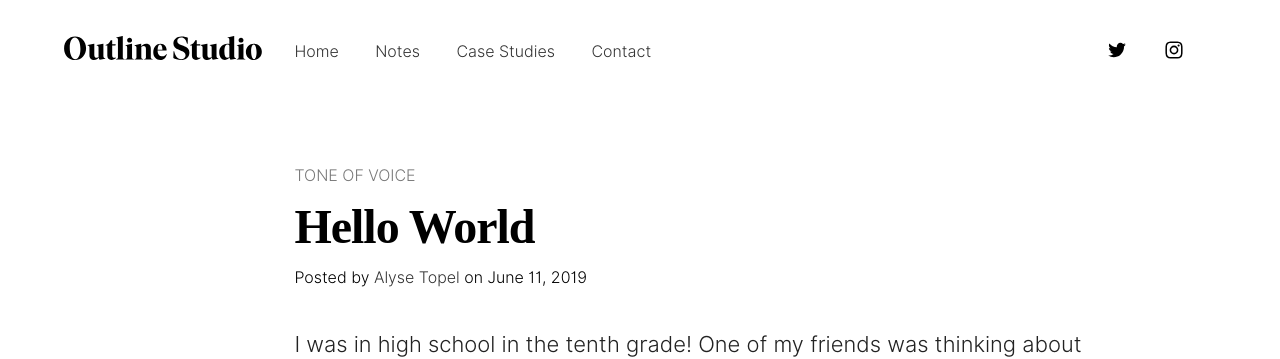
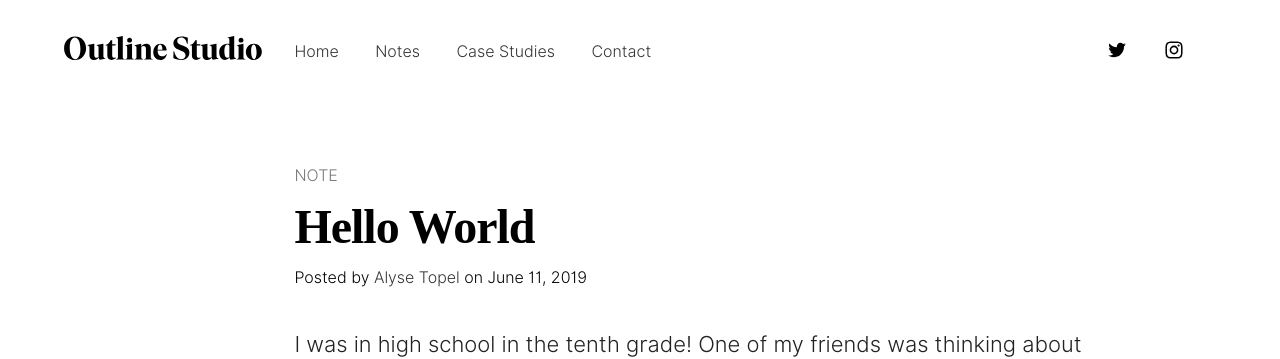
Before and after one commit to aarongilmore/outline-studio, a Jekyll site: the page built from _notes/2019-06-11-hello-world.md, in a window 1280 px wide. Shown: the top 359 px of the page. Built offline with Jekyll 4.4.1, drawn with Linux system fonts in a browser that asks for light colours; nearby versions of some CDN libraries; some web fonts are replaced.

Commit message:
Updated Hello World

```diff
--- a/_notes/2019-06-11-hello-world.md
+++ b/_notes/2019-06-11-hello-world.md
@@ -2,7 +2,7 @@
 title: Hello World
 date: 2019-06-11 00:00:00 +02:00
 categories:
-- tone of voice
+- note
 cover_img: "/assets/posts/2019-06-11/cover.jpg"
 author: alyse_topel
 excerpt_separator: "<!--more-->"
```
